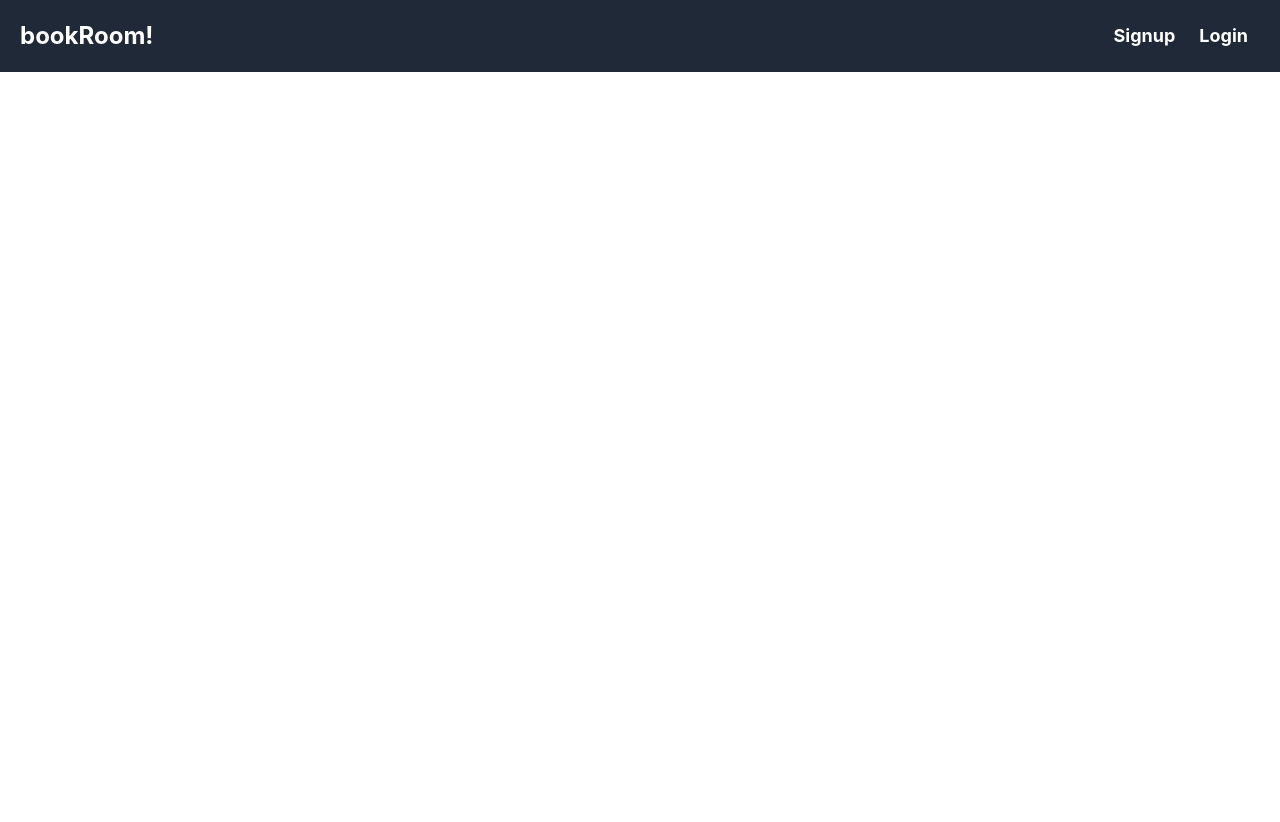
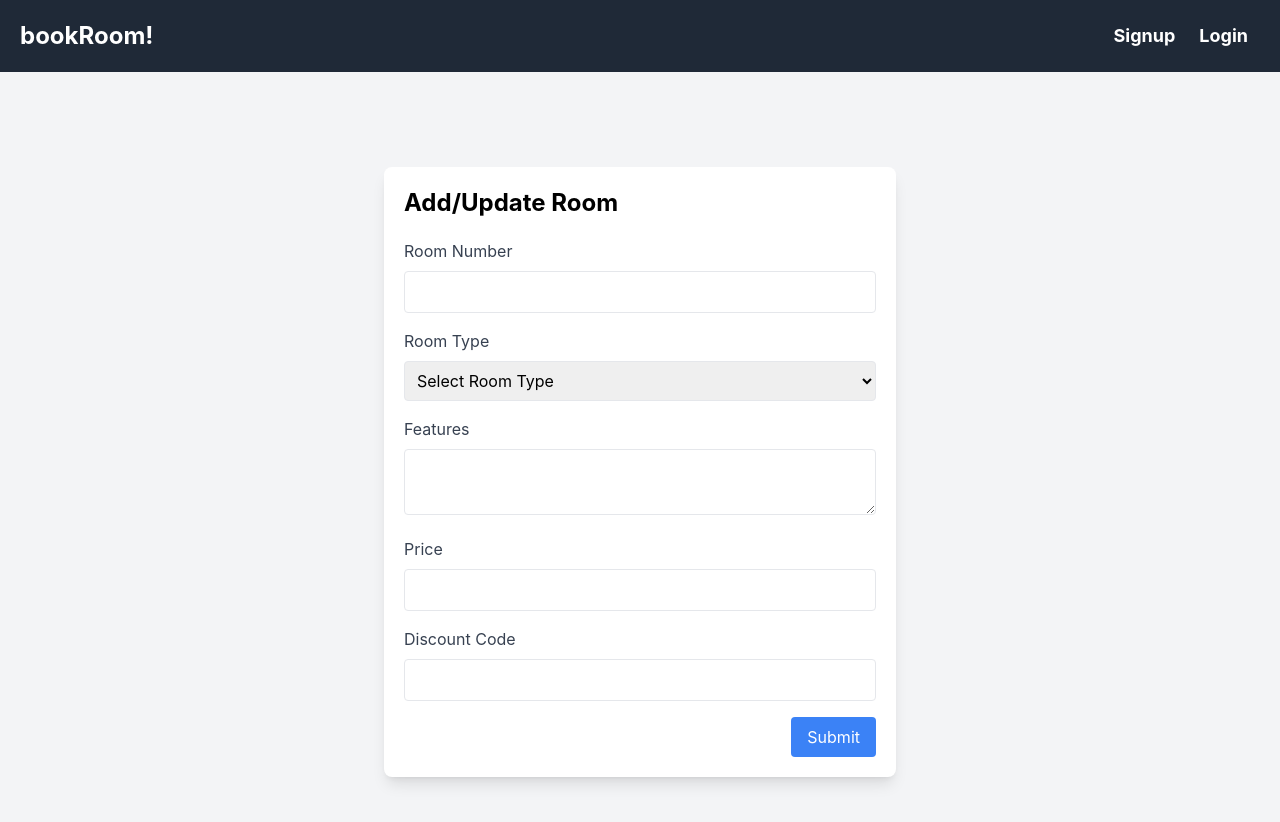
Before and after one commit to pateljay15/DalVacationHome, a React (Create React App) app in the folder frontend/: page /room-management in a window 1280 px wide. Shown: the top 822 px of the page. Before the commit the page ends 800 px from the top, so only its background shows below. Built offline with nearby package versions, Linux system fonts and the light colour scheme.

Commit message:
add room management form

```diff
--- a/frontend/src/Router/Router.js
+++ b/frontend/src/Router/Router.js
@@ -1,9 +1,10 @@
 import React from "react";
+import { Route, Routes } from "react-router-dom";
 import LandingPage from "../pages/LandingPage/LandingPage";
 import Login from "../pages/UserManagement/Login";
-import { Route, Routes } from "react-router-dom";
+import Registration from "../pages/UserManagement/Registration";
+import RoomManagement from "../pages/RoomManagement/RoomManagement";
 
-import Registration from "../pages/UserManagement/Registration";
 export const Router = () => {
   return (
     <Routes>
@@ -14,6 +15,7 @@ export const Router = () => {
         path="/partner/registration"
         element={<Registration type="partner" />}
       />
+      <Route path="/room-management" element={<RoomManagement />} />
     </Routes>
   );
 };
--- /dev/null
+++ b/frontend/src/components/RoomForm/RoomForm.js
@@ -0,0 +1,107 @@
+import React, { useState } from "react";
+
+const RoomForm = () => {
+  const [formData, setFormData] = useState({
+    roomNumber: "",
+    roomType: "",
+    features: "",
+    price: "",
+    discountCode: "",
+  });
+
+  const handleChange = (e) => {
+    setFormData({
+      ...formData,
+      [e.target.name]: e.target.value,
+    });
+  };
+
+  const handlePriceChange = (e) => {
+    const value = e.target.value;
+    if (value >= 0) {
+      setFormData({
+        ...formData,
+        price: value,
+      });
+    }
+  };
+
+  const handleSubmit = (e) => {
+    e.preventDefault();
+    console.log(formData);
+  };
+
+  return (
+    <form onSubmit={handleSubmit}>
+      <div className="mb-4">
+        <label className="block text-gray-700">Room Number</label>
+        <input
+          type="text"
+          name="roomNumber"
+          value={formData.roomNumber}
+          onChange={handleChange}
+          className="w-full mt-2 p-2 border rounded"
+          required
+        />
+      </div>
+      <div className="mb-4">
+        <label className="block text-gray-700">Room Type</label>
+        <select
+          name="roomType"
+          value={formData.roomType}
+          onChange={handleChange}
+          className="w-full mt-2 p-2 border rounded"
+          required
+        >
+          <option value="">Select Room Type</option>
+          <option value="Single Room">Single Room</option>
+          <option value="Double Room">Double Room</option>
+          <option value="Suite">Suite</option>
+          <option value="Recreation Room">Recreation Room</option>
+        </select>
+      </div>
+      <div className="mb-4">
+        <label className="block text-gray-700">Features</label>
+        <textarea
+          name="features"
+          value={formData.features}
+          onChange={handleChange}
+          className="w-full mt-2 p-2 border rounded"
+          required
+        ></textarea>
+      </div>
+      <div className="mb-4">
+        <label className="block text-gray-700">Price</label>
+        <input
+          type="number"
+          name="price"
+          value={formData.price}
+          onChange={handlePriceChange}
+          className="w-full mt-2 p-2 border rounded"
+          required
+          min="0"
+        />
+      </div>
+      <div className="mb-4">
+        <label className="block text-gray-700">Discount Code</label>
+        <input
+          type="text"
+          name="discountCode"
+          value={formData.discountCode}
+          onChange={handleChange}
+          className="w-full mt-2 p-2 border rounded"
+        />
+      </div>
+      <div className="text-right">
+        <button
+          type="submit"
+          className="bg-blue-500 text-white px-4 py-2 rounded hover:bg-blue-700"
+        >
+          Submit
+        </button>
+      </div>
+    </form>
+  );
+};
+
+export default RoomForm;
--- /dev/null
+++ b/frontend/src/pages/RoomManagement/RoomManagement.js
@@ -0,0 +1,15 @@
+import React from "react";
+import RoomForm from "../../components/RoomForm/RoomForm";
+
+const RoomManagement = () => {
+  return (
+    <div className="min-h-screen flex items-center justify-center bg-gray-100 p-5">
+      <div className="w-full max-w-lg bg-white shadow-lg rounded-lg p-5">
+        <h2 className="text-2xl font-bold mb-5">Add/Update Room</h2>
+        <RoomForm />
+      </div>
+    </div>
+  );
+};
+
+export default RoomManagement;
```
